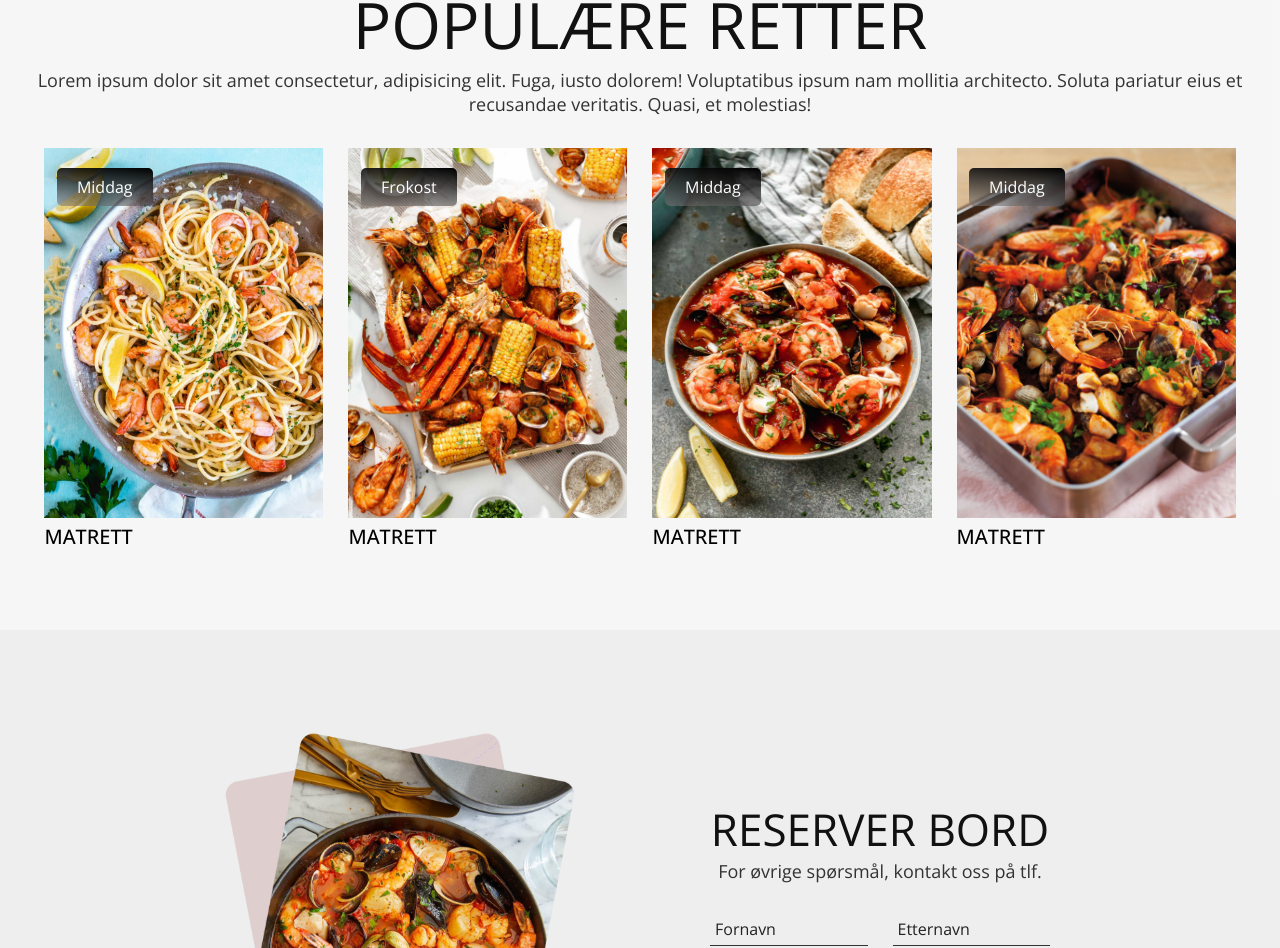
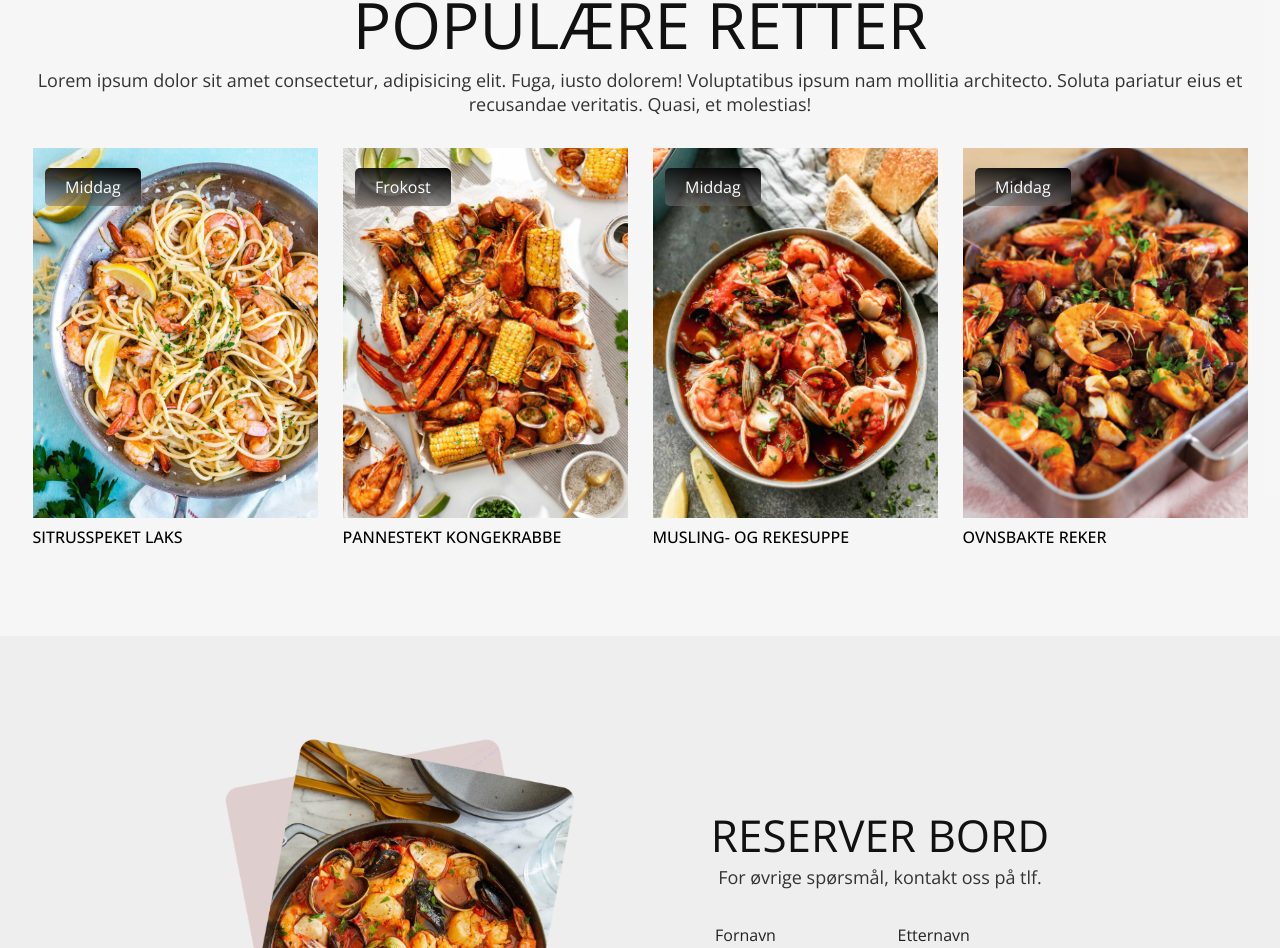
Before and after one commit to skamag/havets-skatter-mern, a React (Vite) app in the folder frontend/: page / in a window 1280 px wide. Shown: the part 775-1723 px from the top of the page. Built offline with nearby package versions, Linux system fonts and the light colour scheme.

Commit message:
lighthouse update

```diff
--- a/frontend/index.html
+++ b/frontend/index.html
@@ -5,6 +5,10 @@
     <link rel="icon" type="image/svg+xml" href="/icons8-fish-food-64.png" />
     <meta name="viewport" content="width=device-width, initial-scale=1.0" />
     <title>Havets Skatter</title>
+    <meta
+      name="description"
+      content="Havets Skatter er en eksklusiv sjømatrestaurant som tilbyr det beste havet har å by på, tilberedt med lidenskap og presisjon."
+    />
   </head>
   <body>
     <div id="root"></div>
--- a/frontend/src/components/Dishes.jsx
+++ b/frontend/src/components/Dishes.jsx
@@ -18,8 +18,11 @@ const Dishes = () => {
           <div className="dishesContainer">
             {data[0].dishes.map((element) => (
               <div className="card" key={element.id}>
+                {/* <div className="dishesImageContainer"> */}
                 <img src={element.image} alt={element.title} />
-                <h2>MATRETT</h2>
+                {/* </div> */}
+
+                <h2>{element.title}</h2>
                 {/* <h3>{element.title}</h3> */}
                 <button tabIndex={-1}>{element.category}</button>
               </div>
--- a/frontend/src/components/Navbar.jsx
+++ b/frontend/src/components/Navbar.jsx
@@ -34,6 +34,7 @@ const Navbar = ({ setShowMenu }) => {
                 key={element.id}
                 onClick={() => setShow(false)}
                 tabIndex={0}
+                href={`#${element.link}`}
                 onKeyDown={(e) => {
                   if (e.key === "Enter" || e.key === " ") {
                     e.preventDefault() // Prevent default behavior for keyboard interaction
--- a/frontend/src/components/styles/dishes.css
+++ b/frontend/src/components/styles/dishes.css
@@ -33,14 +33,20 @@
   margin-bottom: 12px;
   position: relative;
 }
+/* .dishes .container .dishesContainer .card .dishesImageContainer {
+  width: 100%;
+  background-color: red;
+} */
 .dishes .container .dishesContainer .card img {
   width: 100%;
   height: 370px;
+  display: block;
   /* border-radius: 5px; */
 }
 .dishes .container .dishesContainer .card h2 {
-  font-size: 1.25rem;
+  font-size: 1rem;
   font-weight: 500;
+  margin: 0.5rem 0;
 }
 .dishes .container .dishesContainer .card button {
   position: absolute;
--- a/frontend/src/restApi.json
+++ b/frontend/src/restApi.json
@@ -113,19 +113,19 @@
         {
           "id": 2,
           "image": "./dishes2.jpg",
-          "title": "PANNESTEKT HAVABBOR",
+          "title": "PANNESTEKT KONGEKRABBE",
           "category": "Frokost"
         },
         {
           "id": 3,
           "image": "./dishes3.jpg",
-          "title": "MUSLINGSUPPE",
+          "title": "MUSLING- OG REKESUPPE",
           "category": "Middag"
         },
         {
           "id": 4,
           "image": "./dishes4.jpg",
-          "title": "GRILLET FISK",
+          "title": "OVNSBAKTE REKER",
           "category": "Middag"
         }
       ],
```
Also changed, not shown: frontend/public/dishes3.jpg, frontend/public/dishes4.jpg.
